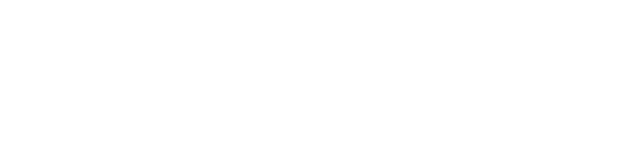
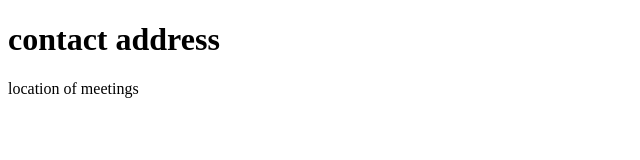
Before and after one commit to mfaumemfaume300/Splitmate, a plain HTML site: page about.html in a window 1280 px wide. Shown: the whole page, without its empty margins (0-640 px from the left). Drawn offline with Linux system fonts and the light colour scheme.

Commit message:
updated about page

```diff
--- a/about.html
+++ b/about.html
@@ -6,6 +6,7 @@
     <title>About page</title>
 </head>
 <body>
-
+    <h1>contact address</h1>
+    <p>location of meetings</p>
 </body>
 </html>
```
